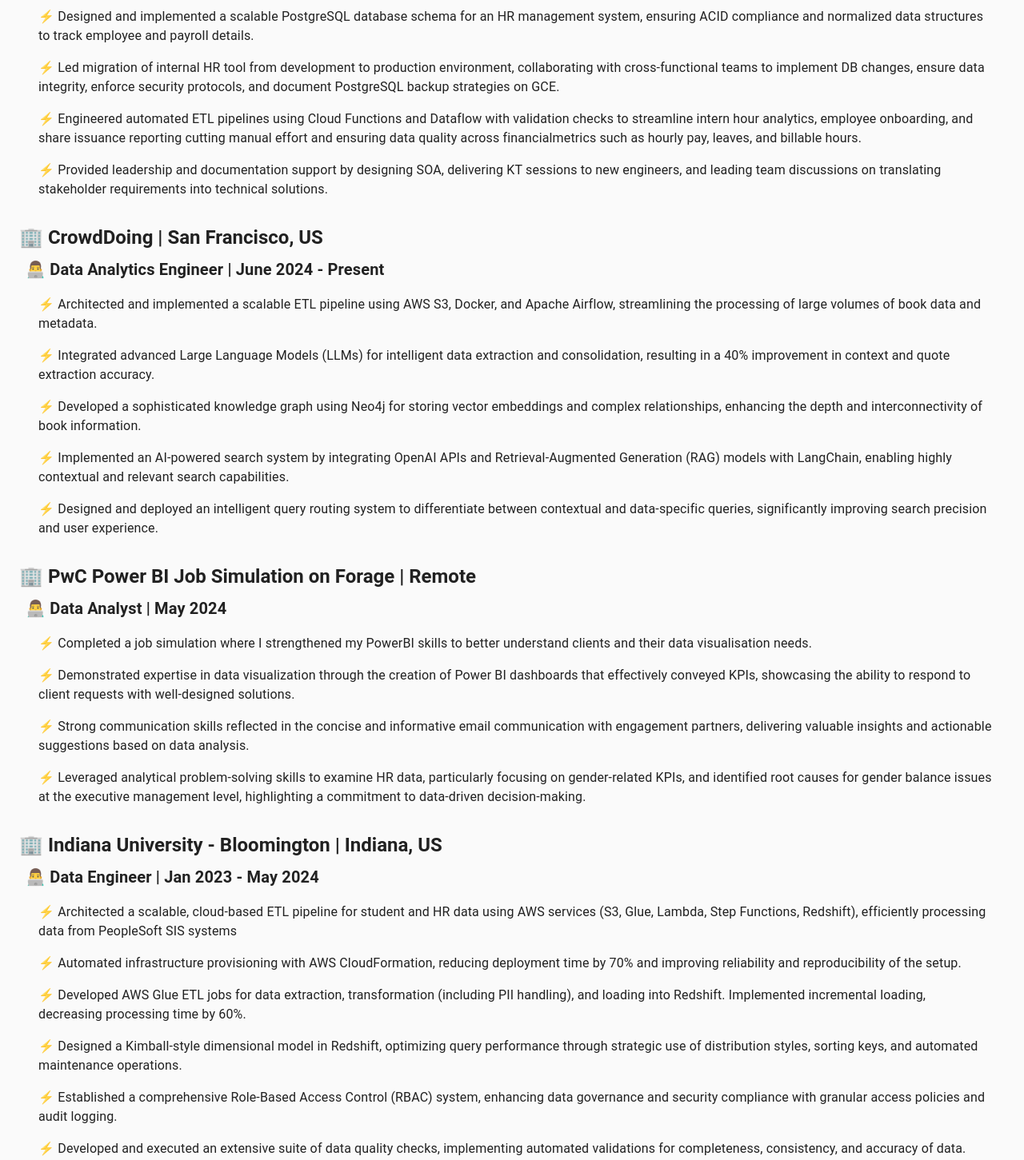
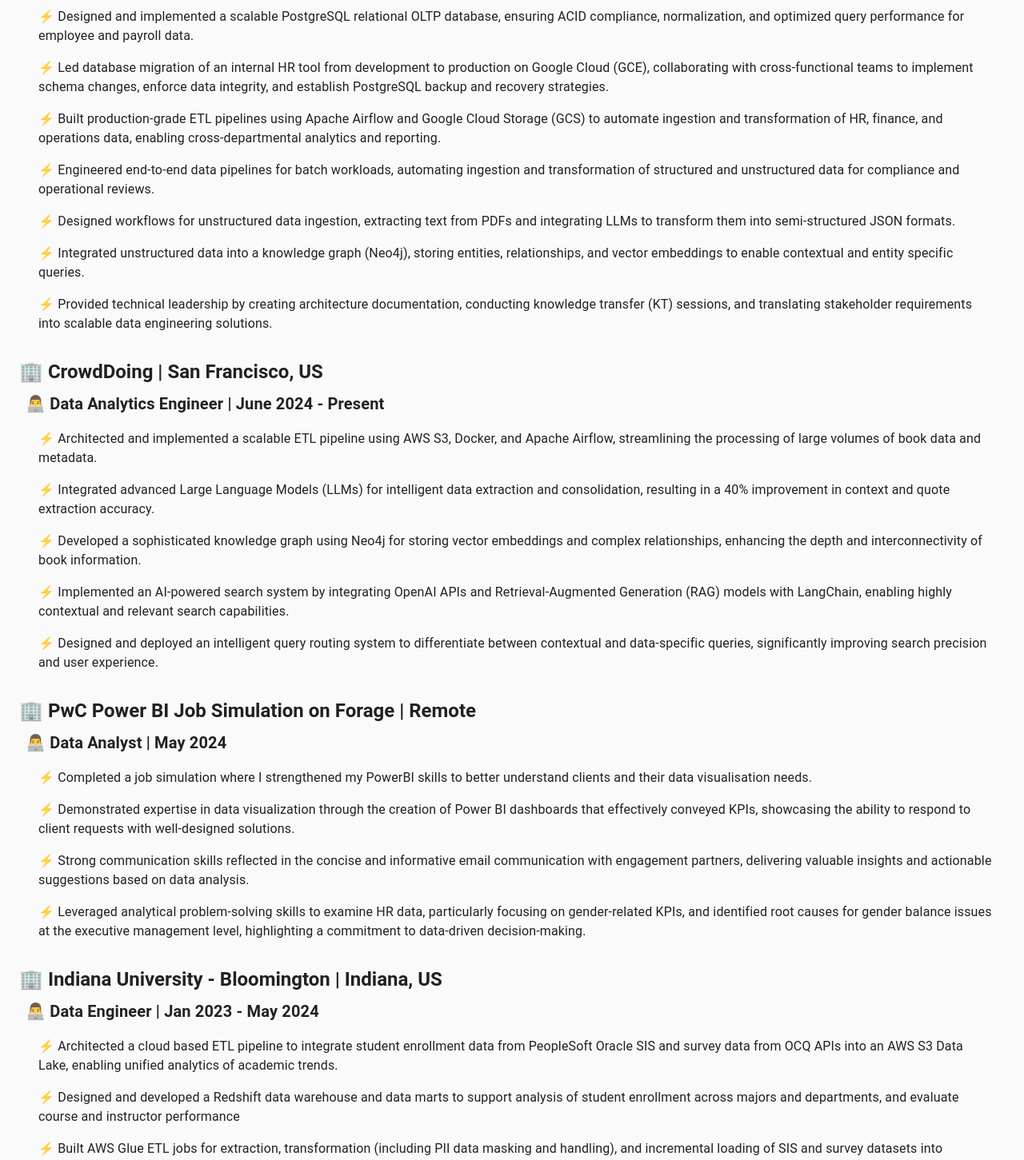
Before and after one commit to sreyas0304/my_portfolio, a React (Create React App) app: page / in a window 1280 px wide. Shown: the part 700-2151 px from the top of the page at 80% size. Built offline with nearby package versions, Linux system fonts and the light colour scheme.

Commit message:
Updated Portfolio

```diff
--- a/src/portfolio.js
+++ b/src/portfolio.js
@@ -22,10 +22,13 @@
             position: "Data Engineer | Feb 2024 - Apr 2025",
             projects: [],
             work: [
-                "Designed and implemented a scalable PostgreSQL database schema for an HR management system, ensuring ACID compliance and normalized data structures to track employee and payroll details.",
-                "Led migration of internal HR tool from development to production environment, collaborating with cross-functional teams to implement DB changes, ensure data integrity, enforce security protocols, and document PostgreSQL backup strategies on GCE.",
-                "Engineered automated ETL pipelines using Cloud Functions and Dataflow with validation checks to streamline intern hour analytics, employee onboarding, and share issuance reporting cutting manual effort and ensuring data quality across financialmetrics such as hourly pay, leaves, and billable hours.",
-                "Provided leadership and documentation support by designing SOA, delivering KT sessions to new engineers, and leading team discussions on translating stakeholder requirements into technical solutions."
+                "Designed and implemented a scalable PostgreSQL relational OLTP database, ensuring ACID compliance, normalization, and optimized query performance for employee and payroll data.",
+                "Led database migration of an internal HR tool from development to production on Google Cloud (GCE), collaborating with cross-functional teams to implement schema changes, enforce data integrity, and establish PostgreSQL backup and recovery strategies.",
+                "Built production-grade ETL pipelines using Apache Airflow and Google Cloud Storage (GCS) to automate ingestion and transformation of HR, finance, and operations data, enabling cross-departmental analytics and reporting.",
+                "Engineered end-to-end data pipelines for batch workloads, automating ingestion and transformation of structured and unstructured data for compliance and operational reviews.",
+                "Designed workflows for unstructured data ingestion, extracting text from PDFs and integrating LLMs to transform them into semi-structured JSON formats.",
+                "Integrated unstructured data into a knowledge graph (Neo4j), storing entities, relationships, and vector embeddings to enable contextual and entity specific queries.",
+                "Provided technical leadership by creating architecture documentation, conducting knowledge transfer (KT) sessions, and translating stakeholder requirements into scalable data engineering solutions."
             ]
         },
         {
@@ -56,13 +59,13 @@
             position: "Data Engineer | Jan 2023 - May 2024",
             projects: [],
             work: [
-                "Architected a scalable, cloud-based ETL pipeline for student and HR data using AWS services (S3, Glue, Lambda, Step Functions, Redshift), efficiently processing data from PeopleSoft SIS systems",
-                "Automated infrastructure provisioning with AWS CloudFormation, reducing deployment time by 70% and improving reliability and reproducibility of the setup.",
-                "Developed AWS Glue ETL jobs for data extraction, transformation (including PII handling), and loading into Redshift. Implemented incremental loading, decreasing processing time by 60%.",
-                "Designed a Kimball-style dimensional model in Redshift, optimizing query performance through strategic use of distribution styles, sorting keys, and automated maintenance operations.",
-                "Established a comprehensive Role-Based Access Control (RBAC) system, enhancing data governance and security compliance with granular access policies and audit logging.",
-                "Developed and executed an extensive suite of data quality checks, implementing automated validations for completeness, consistency, and accuracy of data.",
-                "Achieved significant improvements in data integrity, consistently monitoring over 10,000 records weekly, reducing data discrepancies by 85%, and fostering a culture of data quality across the organization."
+                "Architected a cloud based ETL pipeline to integrate student enrollment data from PeopleSoft Oracle SIS and survey data from OCQ APIs into an AWS S3 Data Lake, enabling unified analytics of academic trends.",
+                "Designed and developed a Redshift data warehouse and data marts to support analysis of student enrollment across majors and departments, and evaluate course and instructor performance",
+                "Built AWS Glue ETL jobs for extraction, transformation (including PII data masking and handling), and incremental loading of SIS and survey datasets into Amazon Redshift, reducing processing time by 60%.",
+                "Orchestrated complex ETL workflows using AWS Step Functions, ensuring reliability, fault tolerance, and streamlined execution across multiple data pipelines.",
+                "Implemented dimensional data modeling (star schema) in Redshift, optimizing OLAP query performance with distribution styles, sort keys, and indexing.",
+                "Enforced fine-grained access control and data governance policies using AWS Lake Formation and RBAC, ensuring compliance with institutional and federal data standards.",
+                "Developed automated data quality and validation checks that improved dataset reliability, ensuring accuracy of 10,000+ records weekly for downstream analytics teams."
 
             ]
         },
```
